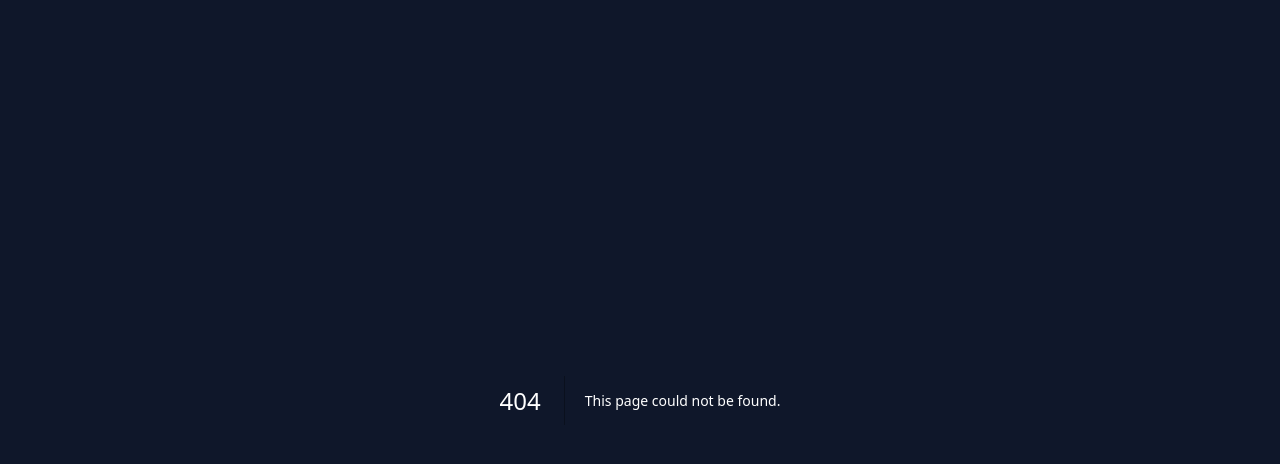
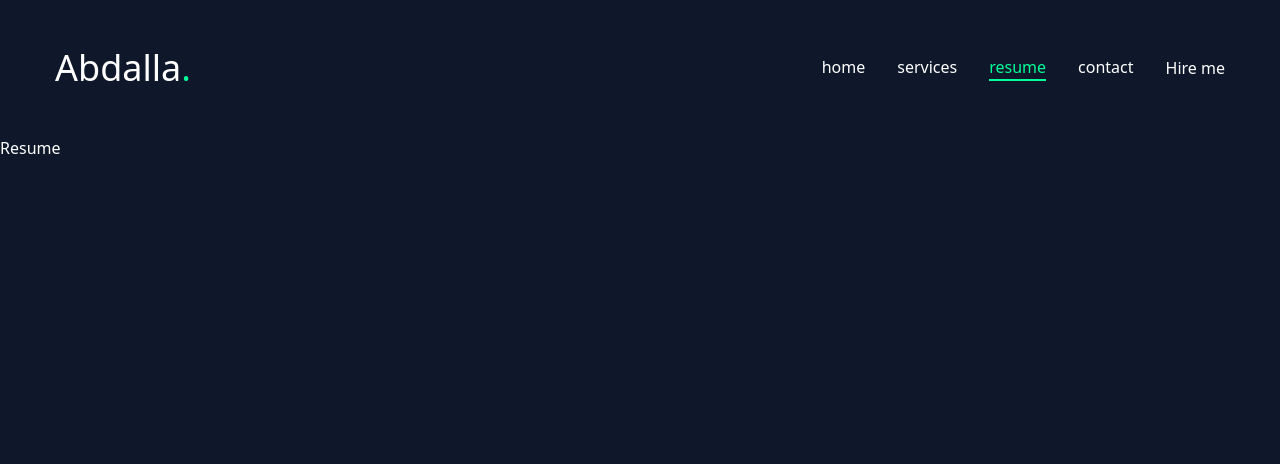
Before and after one commit to Abdalla-Elhagar/my-portfolio-using-next, a Next.js app: page /resume in a window 1280 px wide. Before the commit this address had no page. Shown: the top 464 px of the page. Built offline with nearby package versions, Linux system fonts and the light colour scheme.

Commit message:
created pages , header, and desktop nav

```diff
--- /dev/null
+++ b/app/contact/page.tsx
@@ -0,0 +1,5 @@
+import React from "react";
+
+export default function Contact() {
+  return <div>Contact</div>;
+}
--- a/app/layout.tsx
+++ b/app/layout.tsx
@@ -1,6 +1,8 @@
 import type { Metadata } from "next";
 import { JetBrains_Mono } from "next/font/google";
 import "./globals.css";
+import Header from "@/components/header";
+import PageTranision from "@/components/pageTranision";
 
 const JetBrainsMono = JetBrains_Mono({
   variable: "--font-jetbrainsMono",
@@ -9,8 +11,8 @@ const JetBrainsMono = JetBrains_Mono({
 });
 
 export const metadata: Metadata = {
-  title: "Create Next App",
-  description: "Generated by create next app",
+  title: "Abdalla Elhagar",
+  description: "Abdalla Elhagar portfolio (frontend React & Next developer",
 };
 
 export default function RootLayout({
@@ -23,7 +25,8 @@ export default function RootLayout({
       <body
         className={`${JetBrainsMono.variable} ${JetBrainsMono.variable} antialiased text-[#fff] bg-primary`}
       >
-        {children}
+        <Header />
+        <PageTranision>{children}</PageTranision>
       </body>
     </html>
   );
--- /dev/null
+++ b/app/resume/page.tsx
@@ -0,0 +1,5 @@
+import React from "react";
+
+export default function Resume() {
+  return <div>Resume</div>;
+}
--- /dev/null
+++ b/app/services/page.tsx
@@ -0,0 +1,5 @@
+import React from "react";
+
+export default function Services() {
+  return <div>Services</div>;
+}
--- /dev/null
+++ b/components/header.tsx
@@ -0,0 +1,27 @@
+import Link from "next/link";
+import NavBar from "./navBar";
+
+export default function Header() {
+  return (
+    <header className="py-8 xl:py-12">
+      <div className="container mx-auto flex justify-between items-center">
+        {/* Logo */}
+        <Link href={"/"}>
+          <h1 className="text-4xl font-sans">
+            Abdalla<span className="text-main">.</span>
+          </h1>
+        </Link>
+
+        {/* Desktop nav & hire me */}
+        <div className="hidden lg:flex items-center gap-8">
+          <NavBar />
+          <Link href={"/contact"}>
+            <button>Hire me</button>
+          </Link>
+        </div>
+        {/* mobile nav */}
+        <div className="lg:hidden">mobile</div>
+      </div>
+    </header>
+  );
+}
--- /dev/null
+++ b/components/navBar.tsx
@@ -0,0 +1,52 @@
+"use client";
+
+import Link from "next/link";
+import { usePathname } from "next/navigation";
+
+interface navItems {
+  id: string;
+  name: string;
+  path: string;
+}
+
+const navItems: navItems[] = [
+  {
+    id: "1",
+    name: "home",
+    path: "/",
+  },
+  {
+    id: "2",
+    name: "services",
+    path: "/services",
+  },
+  {
+    id: "3",
+    name: "resume",
+    path: "/resume",
+  },
+  {
+    id: "4",
+    name: "contact",
+    path: "/contact",
+  },
+];
+
+export default function NavBar() {
+  const pathname = usePathname();
+  return (
+    <nav className="flex gap-8">
+      {navItems.map((link: navItems) => (
+        <Link
+          className={`${
+            link.path === pathname && "border-b-2 border-main text-main"
+          } hover:text-mainHover hover:border-b-2 hover:border-mainHover`}
+          key={link.id}
+          href={link.path}
+        >
+          {link.name}
+        </Link>
+      ))}
+    </nav>
+  );
+}
--- /dev/null
+++ b/components/pageTranision.tsx
@@ -0,0 +1,24 @@
+"use client";
+
+import { AnimatePresence, motion } from "framer-motion";
+import { usePathname } from "next/navigation";
+import React, { ReactNode } from "react";
+
+export default function PageTranision({ children }: { children: ReactNode }) {
+  const pathname = usePathname();
+  return (
+    <AnimatePresence>
+      <div key={pathname}>
+        <motion.div
+          initial={{ opacity: 1 }}
+          animate={{
+            opacity: 0,
+            transition: { delay: 0.7, duration: 0.4, ease: "easeInOut" },
+          }}
+          className="h-screen w-screen bg-primary fixed top-0 left-0 pointer-events-none"
+        />
+        {children}
+      </div>
+    </AnimatePresence>
+  );
+}
--- a/package.json
+++ b/package.json
@@ -15,6 +15,7 @@
     "@radix-ui/react-tooltip": "^1.2.4",
     "class-variance-authority": "^0.7.1",
     "clsx": "^2.1.1",
+    "framer-motion": "^12.9.2",
     "lucide-react": "^0.503.0",
     "next": "15.3.1",
     "react": "^19.0.0",
```
Also changed, not shown: 1 other file (tests, documents, lock files or other folders).
